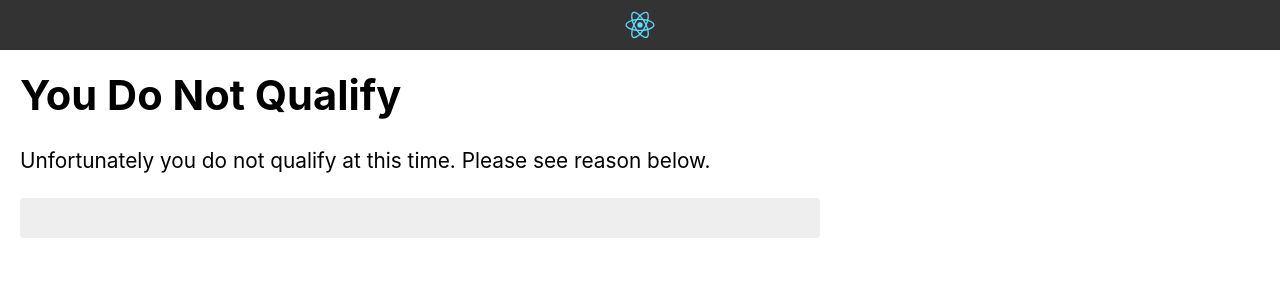
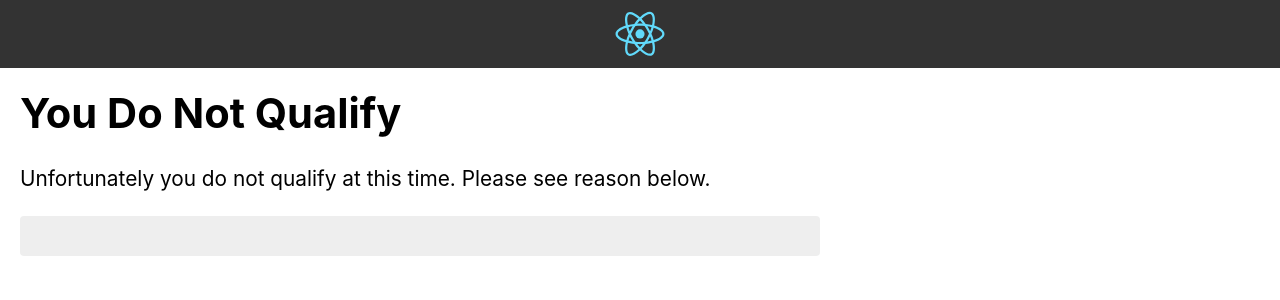
Before and after one commit to anthonytietjen/signup-ui-react-redux-springboot, a React (Create React App) app in the folder client/: page /disqualification in a window 1280 px wide. Shown: the top 300 px of the page. Built offline with nearby package versions, Linux system fonts and the light colour scheme.

Commit message:
Move Header to own file. Added unit test for Header.

```diff
--- a/client/src/App.css
+++ b/client/src/App.css
@@ -1,17 +1,3 @@
-/* Alternatively could use Sass, Less or a CSS-in-JS library depending on project/team needs */
-
-header{
-  height: 50px;
-  background-color: #333;
-  display: flex;
-  justify-content: center;
-  align-items: center;
-}
-
-.logo{
-  height: 36px;
-}
-
 main{
   background-color: white;
   padding: 20px;
--- a/client/src/App.js
+++ b/client/src/App.js
@@ -1,16 +1,14 @@
-import logo from './logo.svg';
 import './App.css';
 import { BrowserRouter as Router, Route, Switch } from 'react-router-dom';
 import { LandingPage } from './pages/LandingPage/LandingPage';
 import { NewAccount } from './pages/NewAccount/NewAccount';
 import { Disqualification } from './pages/Disqualification/Disqualification';
+import { Header } from './components/Header/Header';
 
 function App() {
   return (
     <div className="App">
-      <header className="header">
-        <img src={logo} className="logo" alt="logo" />
-      </header>
+      <Header />
       <main className="main">
         <Router>
           <Switch>
--- /dev/null
+++ b/client/src/components/Header/Header.css
@@ -0,0 +1,11 @@
+header{
+  background-color: #333;
+  display: flex;
+  justify-content: center;
+  align-items: center;
+  padding: 4px;
+}
+
+.logo{
+  height: 60px;
+}
--- /dev/null
+++ b/client/src/components/Header/Header.js
@@ -0,0 +1,13 @@
+import logo from '../../logo.svg'
+import './Header.css'
+
+export const Header = () => (
+  <header className="header">
+    <img
+      src={logo}
+      className="logo"
+      data-testid="logo"
+      alt="Logo"
+    />
+  </header>
+)
```
Also changed, not shown: 1 other file (tests, documents, lock files or other folders).
